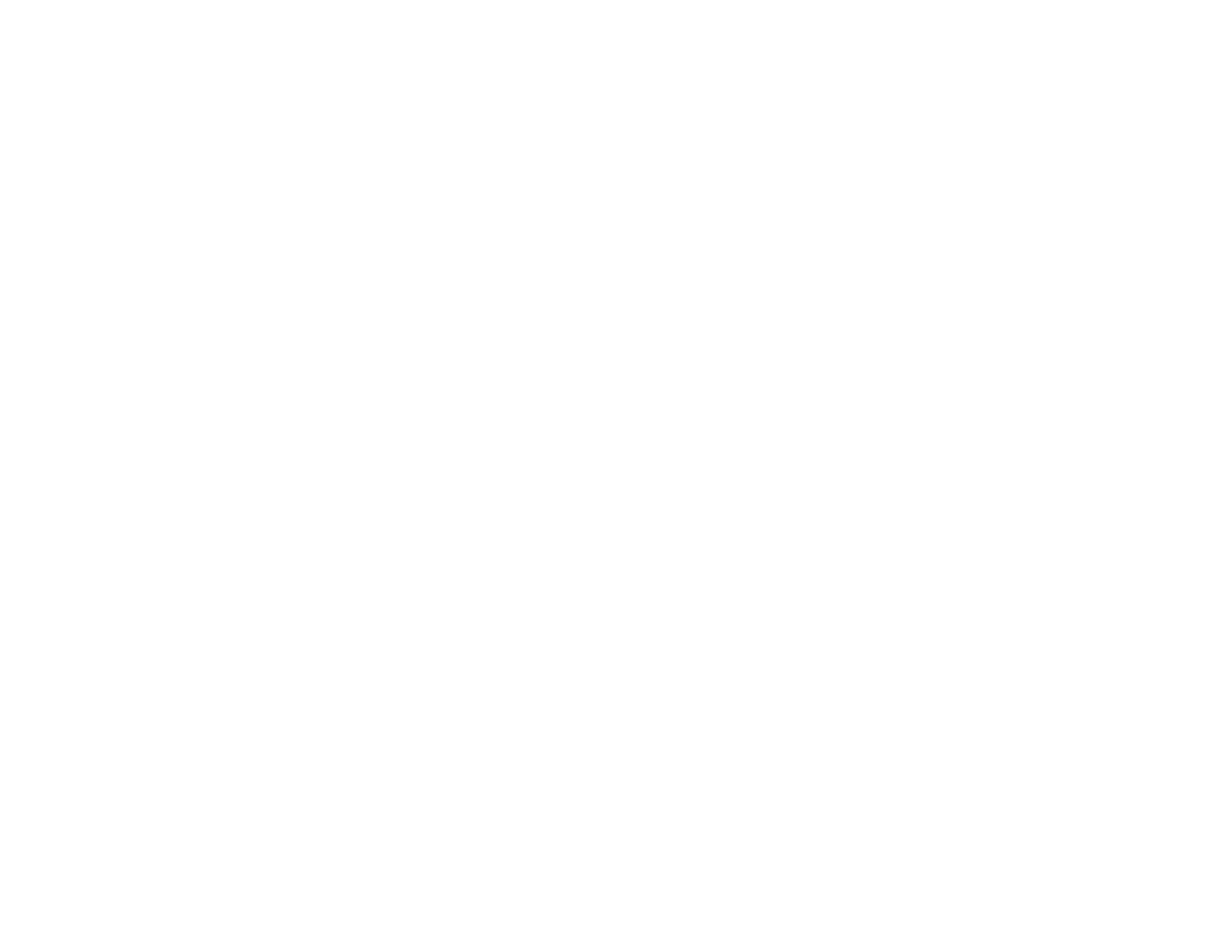
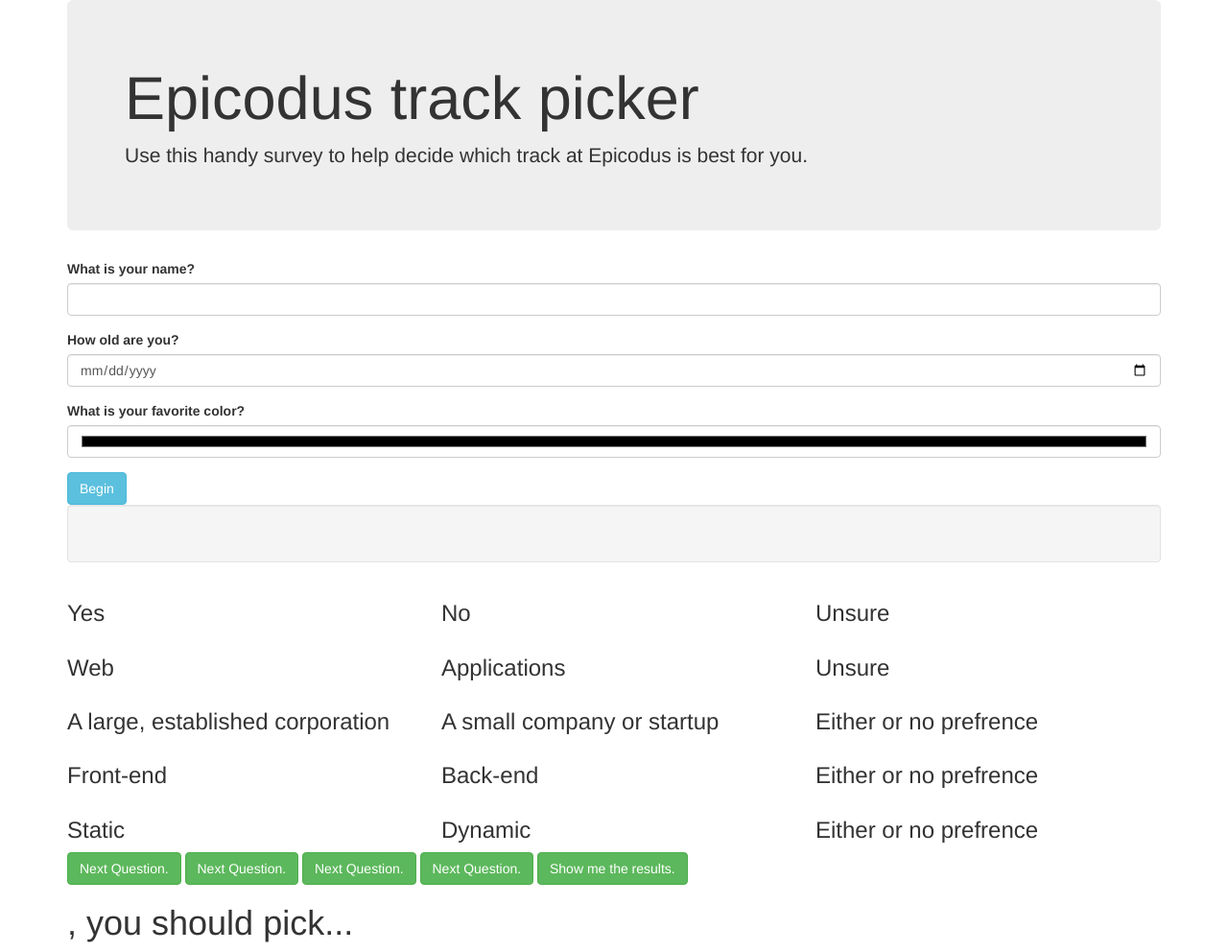
Before and after one commit to DylanCStack/track-suggester, a plain HTML site: page index.html in a window 1280 px wide. Shown: the whole page at 96% size. Before the commit the page ends 800 px from the top, so only its background shows below. Drawn offline with Linux system fonts and the light colour scheme.

Commit message:
fill index.html with basic content meeting minimal requirements

```diff
--- a/index.html
+++ b/index.html
@@ -9,6 +9,131 @@
   </head>
   <body>
     <div class="container">
+      <div class="jumbotron">
+        <h1>Epicodus track picker</h1>
+        <p>Use this handy survey to help decide which track at Epicodus is best for you.</p>
+      </div>
+      <div id="intro">
+        <form>
+          <div class="form-group">
+            <label for="name">What is your name?</label>
+            <input id="name" class="form-control" type="text">
+          </div>
+          <div class="form-group">
+            <label for="birthday">How old are you?</label>
+            <input id="birthday" class="form-control" type="date">
+          </div>
+          <div class="form-group">
+            <label for="color">What is your favorite color?</label>
+            <input id="color" class="form-control" type="color">
+          </div>
+          <button type="submit" class="btn btn-info">Begin</button>
+        </form>
+      </div>
+
+      <div id="survey">
+        <div id="questions">
+          <div class="well">
+            <h3 class="question"></h3>
+            <p class="fullQuestion"></p>
+          </div>
+          <div class="row">
+            <div class="col-md-4 q1">
+              <h3>Yes</h3>
+              <p></p>
+            </div>
+            <div class="col-md-4 q1">
+              <h3>No</h3>
+              <p></p>
+            </div>
+            <div class="col-md-4 q1">
+              <h3>Unsure</h3>
+              <p></p>
+            </div>
+
+
+            <div class="col-md-4 q2">
+              <h3>Web</h3>
+              <p></p>
+            </div>
+            <div class="col-md-4 q2">
+              <h3>Applications</h3>
+              <p></p>
+            </div>
+            <div class="col-md-4 q2">
+              <h3>Unsure</h3>
+              <p></p>
+            </div>
+
+
+            <div class="col-md-4 q3">
+              <h3>A large, established corporation</h3>
+              <p></p>
+            </div>
+            <div class="col-md-4 q3">
+              <h3>A small company or startup</h3>
+              <p></p>
+            </div>
+            <div class="col-md-4 q3">
+              <h3>Either or no prefrence</h3>
+              <p></p>
+            </div>
+
+
+            <div class="col-md-4 q4">
+              <h3>Front-end</h3>
+              <p></p>
+            </div>
+            <div class="col-md-4 q4">
+              <h3>Back-end</h3>
+              <p></p>
+            </div>
+            <div class="col-md-4 q4">
+              <h3>Either or no prefrence</h3>
+              <p></p>
+            </div>
+
+
+            <div class="col-md-4 q5">
+              <h3>Static</h3>
+              <p></p>
+            </div>
+            <div class="col-md-4 q5">
+              <h3>Dynamic</h3>
+              <p></p>
+            </div>
+            <div class="col-md-4 q5">
+              <h3>Either or no prefrence</h3>
+              <p></p>
+            </div>
+
+          </div>
+          <div class="btn btn-success q1">
+            Next Question.
+          </div>
+          <div class="btn btn-success q2">
+            Next Question.
+          </div>
+          <div class="btn btn-success q3">
+            Next Question.
+          </div>
+          <div class="btn btn-success q4">
+            Next Question.
+          </div>
+          <div class="btn btn-success q5">
+            Show me the results.
+          </div>
+        </div>
+      </div>
+
+      <div id="results">
+        <h1><span class="name"></span>, you should pick...</h1>
+        <div id="firstResult">
+        </div>
+        <div id="secondResult">
+        </div>
+      </div>
+
 
     </div>
   </body>
```
